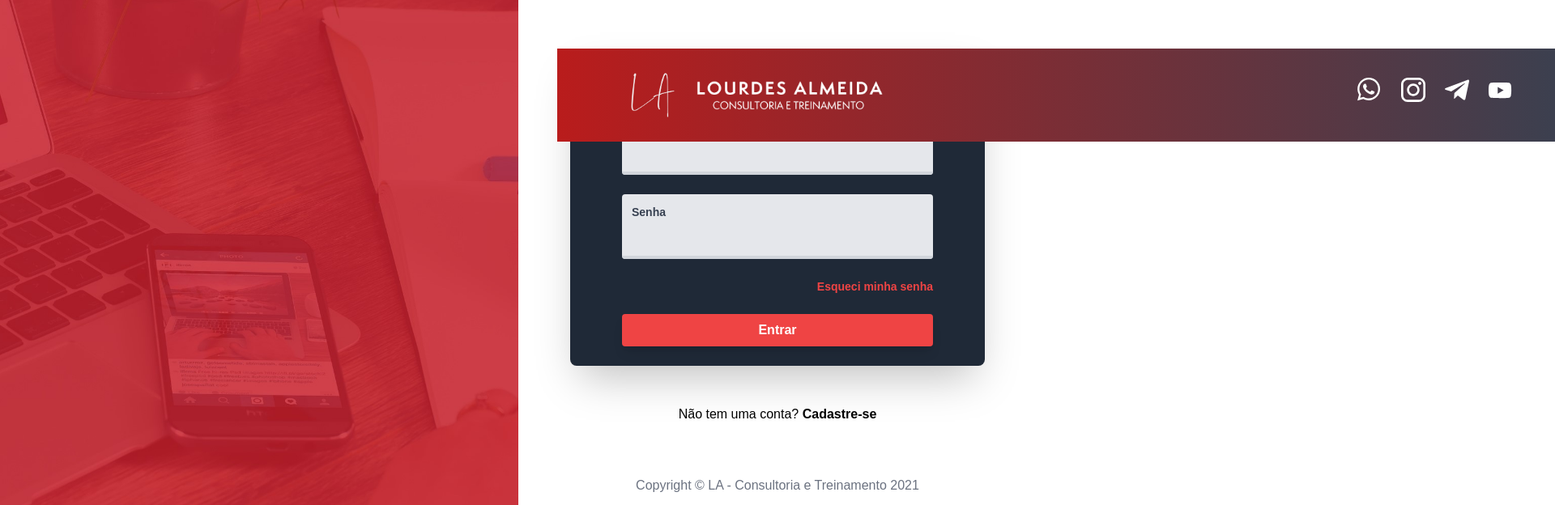
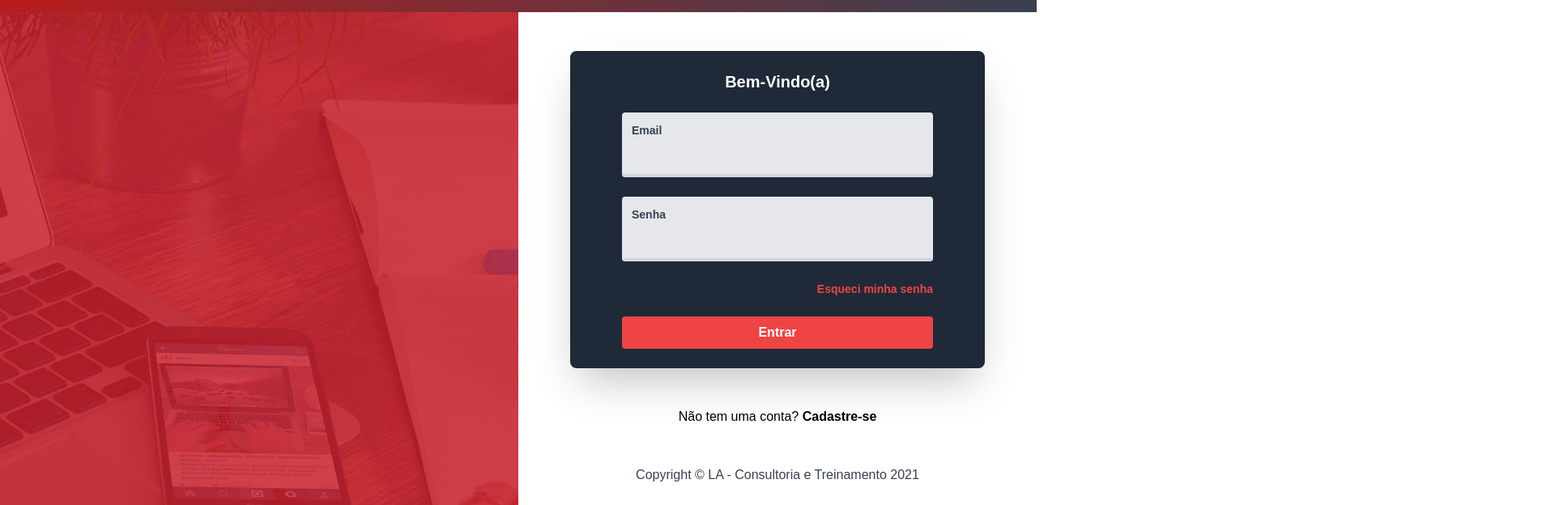
Before and after one commit to IronAlmeida/LA-ConsultoriaTreinamento, a Next.js app: page / in a window 1280 px wide. Shown: the part 100-724 px from the top of the page at 81% size, 1920 px wide, since content can reach past the window. Built offline with nearby package versions, Linux system fonts and the light colour scheme.

Commit message:
algumas mudanças no html
tentando ajustar para dispositivos com largura e altura grandes

```diff
--- a/pages/index.js
+++ b/pages/index.js
@@ -40,7 +40,7 @@ const Header = () => {
 
 const Background = () => {
   return (
-    <div className="index bg-cover relative bg-center h-screen md:block md:w-1/2 2xl:w-2/3" style={{backgroundImage: `url(/bg-main.jpg)`}}>
+    <div className="bg-cover relative bg-center md:block md:w-1/2 2xl:w-2/3 h-screen" style={{backgroundImage: `url(/bg-main.jpg)`}}>
 
     </div>
   );
@@ -48,10 +48,8 @@ const Background = () => {
 
 const Login = () => {
   return (
-    <div className="w-full h-screen md:w-1/2 2xl:w-1/3 px-12 py-40">
-      <div className="absolute w-full bg-gradient-to-r from-red-700 to-gray-700">
-        <Header />
-      </div>
+    <div className="w-full md:w-1/2 2xl:w-1/3 p-12 h-screen">
+
 
       <div className="bg-gray-800 max-w-lg mx-auto rounded-lg shadow-2xl p-6 lg:px-16">
         <form className="flex flex-col" action="#" method="POST">
@@ -82,12 +80,20 @@ const Login = () => {
         <p className="text-black">Não tem uma conta? <a className="font-semibold hover:underline hover:text-red-500" href="#">Cadastre-se</a></p>
       </div>
 
-      <footer className="max-w-lg mx-auto text-center mt-16">
-        <p className="text-gray-500 font-normal"> Copyright © LA - Consultoria e Treinamento 2021</p>
-      </footer>
+      <div className="max-w-lg mx-auto text-center mt-12">
+        <footer className="text-gray-700 font-normal">Copyright © LA - Consultoria e Treinamento 2021</footer>
+      </div>
     </div>
   );
 };
+
+const Rodape = () => {
+  return (
+    <div className="w-full bg-gray-800 text-center">
+      <footer className="text-white font-normal">Copyright © LA - Consultoria e Treinamento 2021</footer>
+    </div>
+  );
+}
 
 export default function Home(){
   return(
@@ -97,6 +103,10 @@ export default function Home(){
         <meta name="robots" content="index/follow"/>
         <meta name="description" content="Lourdes Almeida - Consultoria e Treinamentos"/>
       </Head>
+        <div className="w-full bg-gradient-to-r from-red-700 to-gray-700">
+          <Header />
+        </div>
+
         <div className="flex">
           <Background />
           <Login />
@@ -109,4 +119,8 @@ export default function Home(){
 /*
 <div className="bg-cover flex flex-col w-screen h-screen" style={{backgroundImage: `url(/bg-main.jpg)`}}></div>
 
+
+<div>
+          <Rodape />
+        </div>
 */
--- a/styles/globals.css
+++ b/styles/globals.css
@@ -6,6 +6,11 @@
 
 * {
     font-family: 'Poppins', sans-serif;
+    overflow: hidden;
+}
+
+::-webkit-scrollbar {
+    width: 0px;
 }
 
 .index{
```
